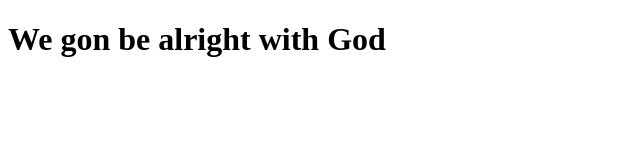
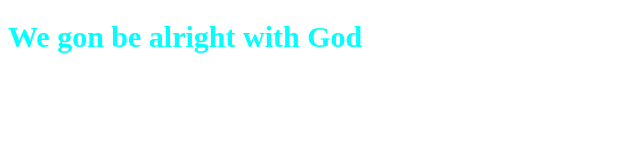
Before and after one commit to viviandoh/my-trial-git, a plain HTML site: page index.html in a window 1280 px wide. Shown: the whole page, without its empty margins (0-640 px from the left). Drawn offline with Linux system fonts and the light colour scheme.

Commit message:
created CSS file

```diff
--- a/index.html
+++ b/index.html
@@ -4,6 +4,7 @@
     <meta charset="UTF-8" />
     <meta http-equiv="X-UA-Compatible" content="IE=edge" />
     <meta name="viewport" content="width=device-width, initial-scale=1.0" />
+    <link rel="stylesheet" href="style.css" />
     <title>Document</title>
   </head>
   <body>
--- /dev/null
+++ b/style.css
@@ -0,0 +1,4 @@
+h1 {
+  font-size: 30px;
+  color: aqua;
+}
```
